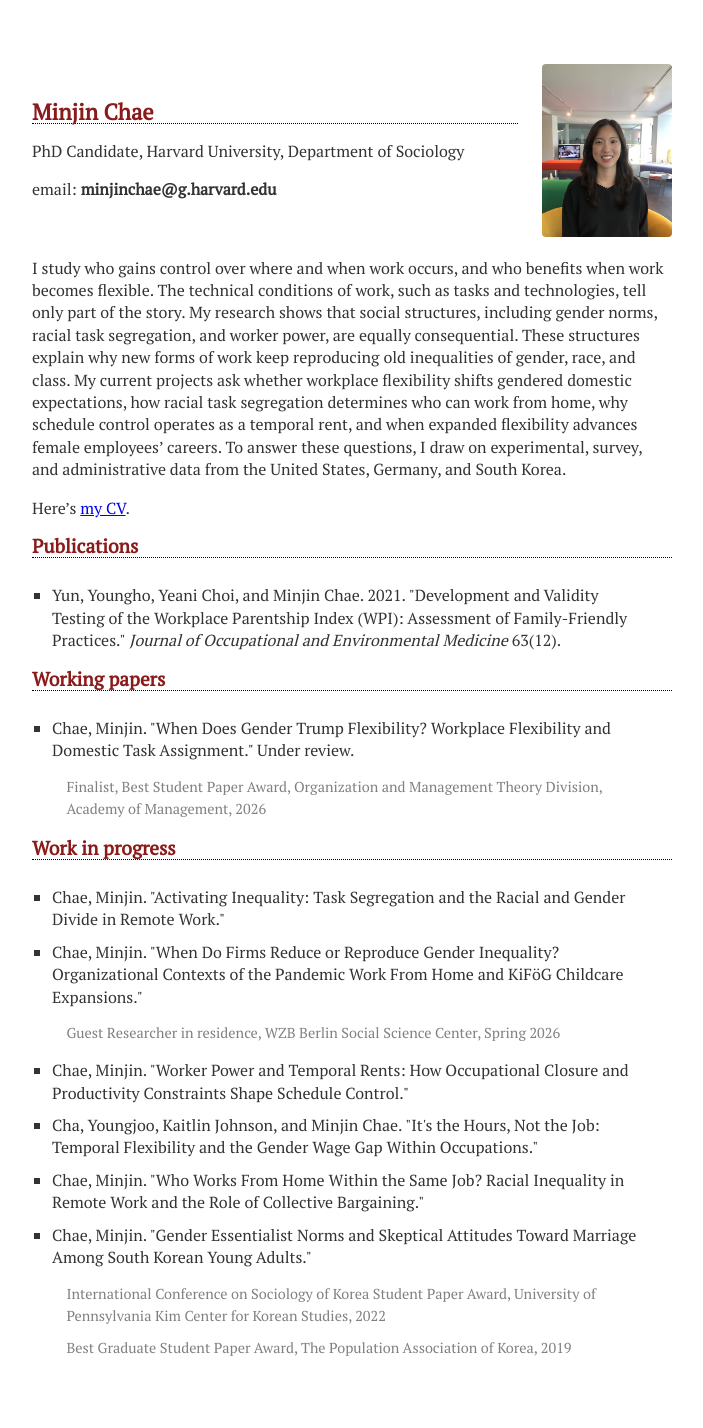
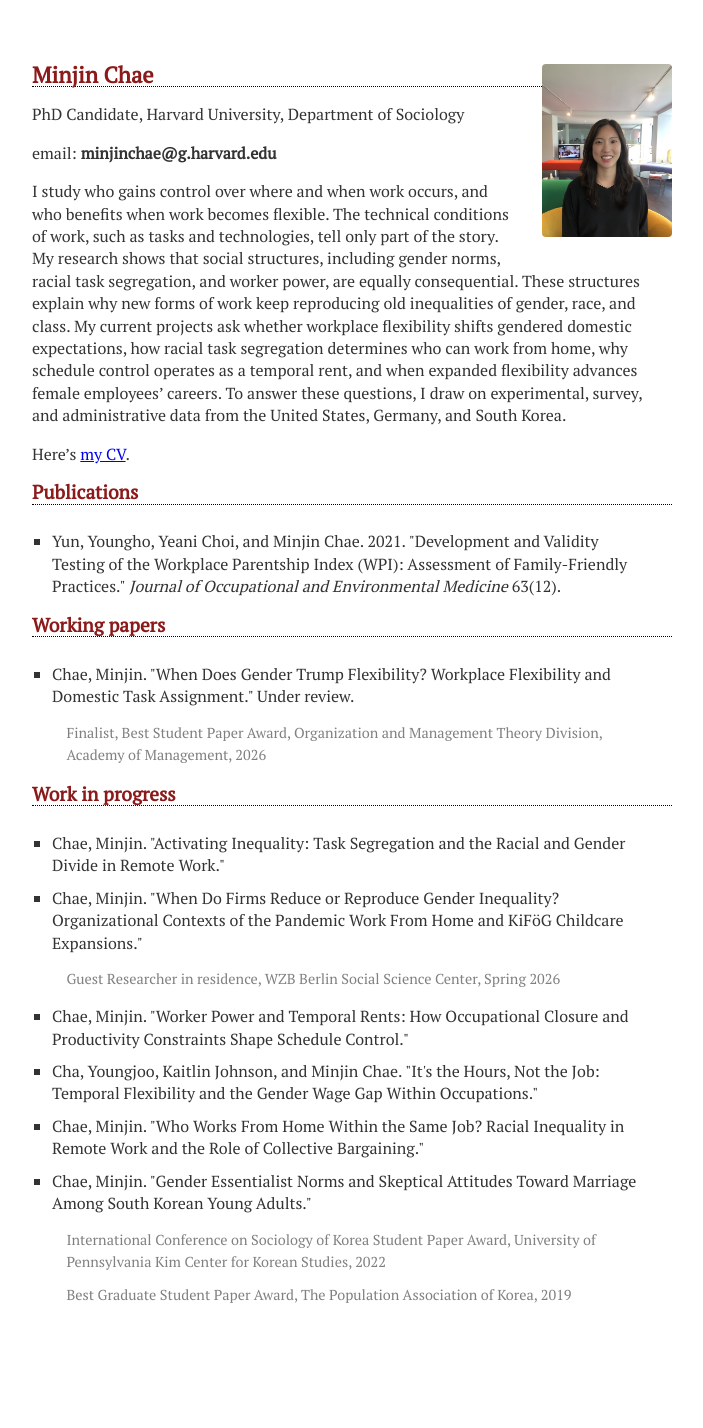
Before and after one commit to chaeminjin/chaeminjin.github.io, a Jekyll site: the page built from index.md, in a window 1280 px wide. Shown: the whole page, without its empty margins (288-991 px from the left). Built offline with Jekyll 4.4.1, drawn with Linux system fonts in a browser that asks for light colours; after the commit the page ends 1374 px from its top, so only the background shows below that.

Commit message:
Start bio immediately beside the headshot, add CSS cache busting
Go back to a right-floated headshot with no clear, so the bio begins
right after the email line and only its first few lines wrap narrower
beside the photo. Removes the empty band the flex header left below the
photo.

Also append a build timestamp to the stylesheet URL so browsers pick up
CSS changes instead of serving a cached copy.

Co-Authored-By: Claude Opus 5 <noreply@anthropic.com>

```diff
--- a/_layouts/default.html
+++ b/_layouts/default.html
@@ -15,7 +15,7 @@
   <meta property="og:url" content="{{ page.url | absolute_url }}">
   <meta property="og:image" content="{{ '/profile_small.jpg' | absolute_url }}">
 
-  <link rel="stylesheet" href="{{ '/style.css' | relative_url }}">
+  <link rel="stylesheet" href="{{ '/style.css' | relative_url }}?v={{ site.time | date: '%Y%m%d%H%M%S' }}">
 </head>
 <body>
 {{ content }}
--- a/index.md
+++ b/index.md
@@ -3,16 +3,15 @@ layout: default
 title: Minjin Chae
 ---
 
-<div class="header">
-  <div class="headerText">
-    <h1>Minjin Chae</h1>
-    <p>PhD Candidate, Harvard University, Department of Sociology</p>
-    <p>email: <strong>minjinchae@g.harvard.edu</strong></p>
-  </div>
-  <div class="headshotDiv">
-    <img src="profile_small.jpg" alt="Headshot" class="headshot">
-  </div>
+<div class="headshotDiv">
+  <img src="profile_small.jpg" alt="Headshot" class="headshot">
 </div>
+
+# Minjin Chae
+
+PhD Candidate, Harvard University, Department of Sociology
+
+email: **minjinchae@g.harvard.edu**
 
 I study who gains control over where and when work occurs, and who benefits when work becomes flexible. The technical conditions of work, such as tasks and technologies, tell only part of the story. My research shows that social structures, including gender norms, racial task segregation, and worker power, are equally consequential. These structures explain why new forms of work keep reproducing old inequalities of gender, race, and class. My current projects ask whether workplace flexibility shifts gendered domestic expectations, how racial task segregation determines who can work from home, why schedule control operates as a temporal rent, and when expanded flexibility advances female employees' careers. To answer these questions, I draw on experimental, survey, and administrative data from the United States, Germany, and South Korea.
 
--- a/style.css
+++ b/style.css
@@ -24,28 +24,9 @@ h3 { font-size: 110%; }
 h4 { font-size: 105%; }
 h5 { font-size: 100%; }
 
-.header {
-    display: flex;
-    align-items: center;
-    gap: 1.5em;
-    margin-bottom: 1.2em;
-}
-
-.headerText {
-    flex: 1;
-    min-width: 0;
-}
-
-.headerText h1 {
-    margin-top: 0;
-}
-
-.headerText p:last-child {
-    margin-bottom: 0;
-}
-
 .headshotDiv {
-    flex: none;
+    float: right;
+    margin: 0 0 0.8em 1.5em;
 }
 
 .headshot {
@@ -55,15 +36,20 @@ h5 { font-size: 100%; }
     display: block;
 }
 
+h1:first-of-type {
+    margin-top: 0;
+}
+
 @media (max-width: 600px) {
-    .header {
-        flex-direction: column-reverse;
-        align-items: center;
-        gap: 1em;
+    .headshotDiv {
+        float: none;
+        margin: 0 auto 1em auto;
+        text-align: center;
     }
     .headshot {
         width: 45vw;
         max-width: 180px;
+        margin: 0 auto;
     }
 }
 
```
